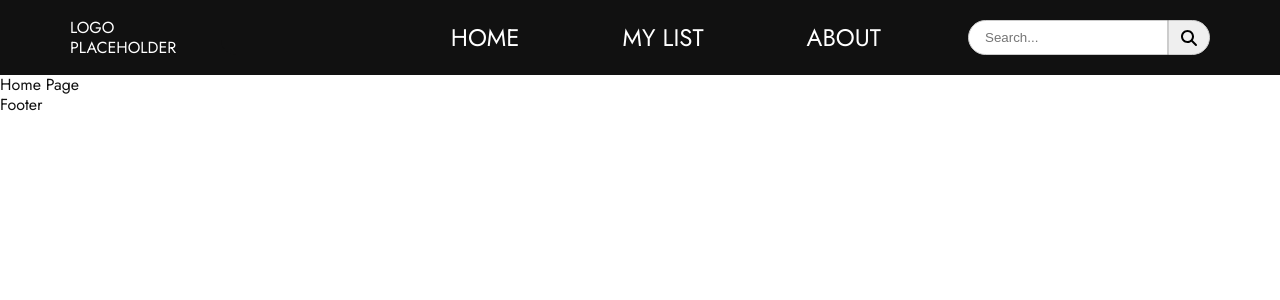
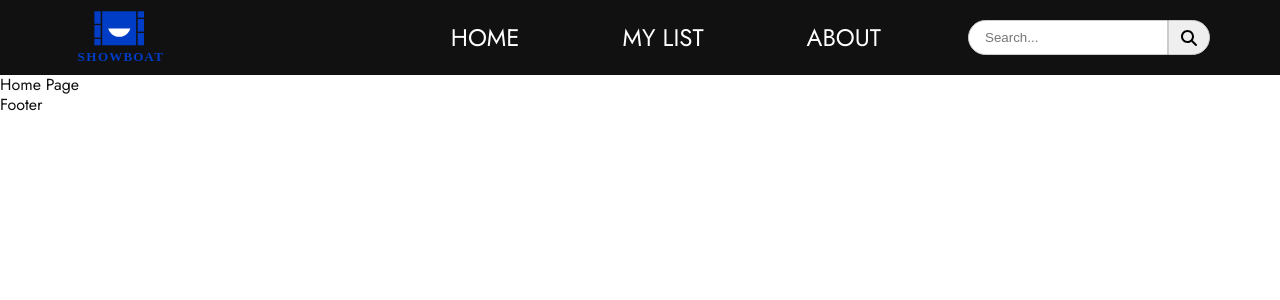
Before and after one commit to allankchow/showboat, a React (Vite) app: page / in a window 1280 px wide. Shown: the top 300 px of the page. Built offline with nearby package versions, Linux system fonts and the light colour scheme.

Commit message:
Add logo to header

```diff
--- a/src/components/Header.jsx
+++ b/src/components/Header.jsx
@@ -4,6 +4,7 @@ import Nav from './Nav';
 import HamburgerMenu from './HamburgerMenu';
 import { NavLink } from 'react-router-dom';
 import { tabletWidth } from '../globals/globalVariables';
+import logo from '../assets/logo/movie-database-logo.svg';
 
 const Header = () => {
 
@@ -31,7 +32,8 @@ const Header = () => {
         <header className={showNav ? "show" : ""}>
             <div className="logoContainer">
                 <NavLink to="/">
-                    <div>LOGO PLACEHOLDER</div>
+                    {/* <div>LOGO PLACEHOLDER</div> */}
+                    <img src={logo} alt="Showboat movie database logo" />
                 </NavLink>
             </div>
             <HamburgerMenu showNav={showNav} toggleNav={toggleNav}/>
--- a/src/components/Nav.jsx
+++ b/src/components/Nav.jsx
@@ -19,7 +19,6 @@ const Nav = ({ toggleNav }) => {
     }
 
     return (
-        // <nav className={`siteNavigation ${showNav ? 'show' : 'close'}`} onclick={closeNav}>
         <nav className="siteNavigation" onClick={closeNav}>
             <ul>
                 {/* Nav links */}
--- a/src/scss/components/_header.scss
+++ b/src/scss/components/_header.scss
@@ -10,9 +10,8 @@ header {
     height: $header-height;
     padding: rem(16) rem(25);
 
-    // Logo placeholder, delete later
-    div {
-        color: white;
+    .logoContainer img {
+        height: 100px;
     }
 
     @include mq($desktop-medium-width) {
```
